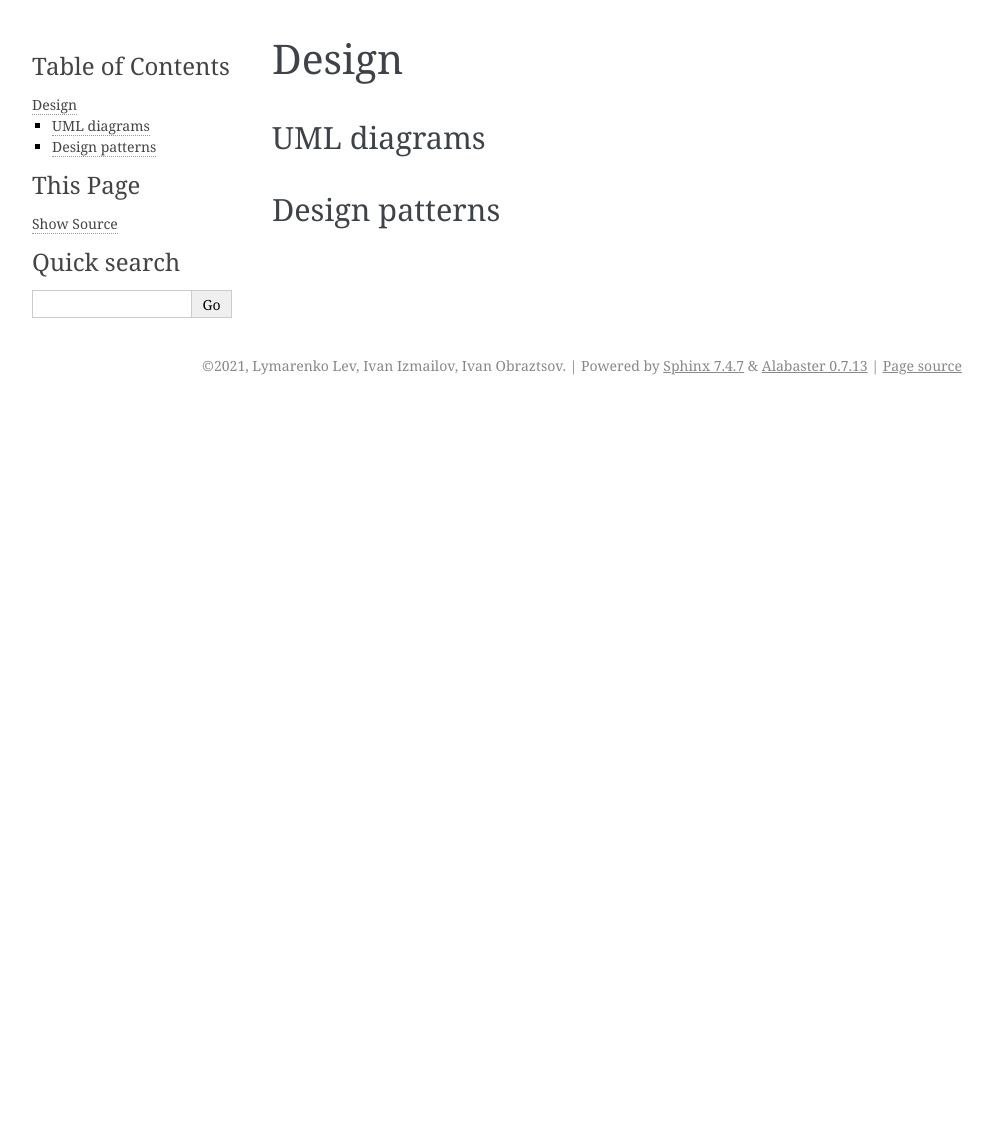
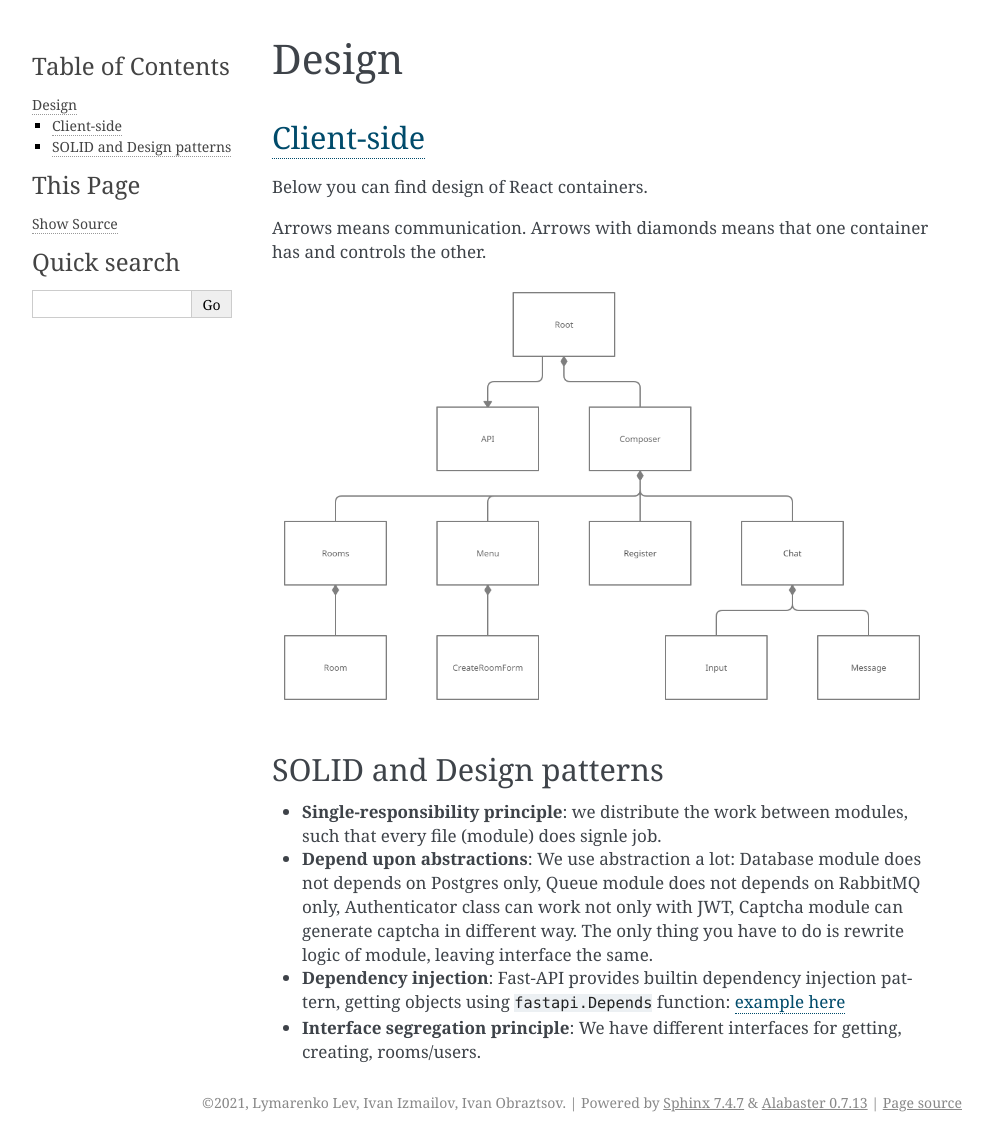
Before and after one commit to innonymous/compose, a Sphinx documentation site: the page built from docs/src/design.md, in a window 1280 px wide. Shown: the whole page, without its empty margins (148-1141 px from the left). Built offline with Sphinx 7.4.7, drawn with Linux system fonts in a browser that asks for light colours; before the commit the page ends 900 px from its top, so only the background shows below that.

Commit message:
+ arch, code, design content

```diff
--- a/docs/conf.py
+++ b/docs/conf.py
@@ -31,6 +31,10 @@ extensions = [
     'myst_parser',
 ]
 
+myst_enable_extensions = [
+    'html_image',
+]
+
 # Add any paths that contain templates here, relative to this directory.
 templates_path = ['_templates']
 
@@ -50,4 +54,4 @@ html_theme = 'alabaster'
 # Add any paths that contain custom static files (such as style sheets) here,
 # relative to this directory. They are copied after the builtin static files,
 # so a file named "default.css" will overwrite the builtin "default.css".
-html_static_path = ['_static']
+html_static_path = []
--- a/docs/index.rst
+++ b/docs/index.rst
@@ -3,7 +3,7 @@
    You can adapt this file completely to your liking, but it should at least
    contain the root `toctree` directive.
 
-Welcome to innonymous's documentation!
+Welcome to Innonymous's documentation!
 ======================================
 
 .. toctree::
--- a/docs/src/design.md
+++ b/docs/src/design.md
@@ -1,6 +1,21 @@
 Design
 ===
 
-## UML diagrams
+## [Сlient-side](https://github.com/innonymous/web-client)
 
-## Design patterns
+Below you can find design of React containers.
+
+Arrows means communication. Arrows with diamonds means that one container has and controls the other.
+
+![front](images/arch_front.png)
+
+
+## SOLID and Design patterns
+
++ **Single-responsibility principle**: we distribute the work between modules, such that every file (module) does signle job.
+
++ **Depend upon abstractions**: We use abstraction a lot: Database module does not depends on Postgres only, Queue module does not depends on RabbitMQ only, Authenticator class can work not only with JWT, Captcha module can generate captcha in different way. The only thing you have to do is rewrite logic of module, leaving interface the same.
+
++ **Dependency injection**: Fast-API provides builtin dependency injection pattern, getting objects using `fastapi.Depends` function: [example here](https://github.com/innonymous/api-server/blob/424ff581c2de6b069eda65aed0d6f671b2b31ab3/innonymous/api/views/rooms.py#L69)
+
++ **Interface segregation principle**: We have different interfaces for getting, creating, rooms/users.
```
Also changed, not shown: README.md (+8 -36 lines), docs/src/architecture.md (+16 -2 lines), docs/src/code.md (+7 -2 lines), docs/src/images/app_example1.png (renamed from images/app_example1.png), docs/src/images/app_example2.jpg (renamed from images/app_example2.jpg), docs/src/images/arch_back.png (added), docs/src/images/arch_front.png (added), docs/src/images/logo.png (renamed from images/logo.png), docs/src/images/yatank.png (renamed from images/yatank.png), images/arch_back.png (deleted), images/arch_front.png (deleted).
